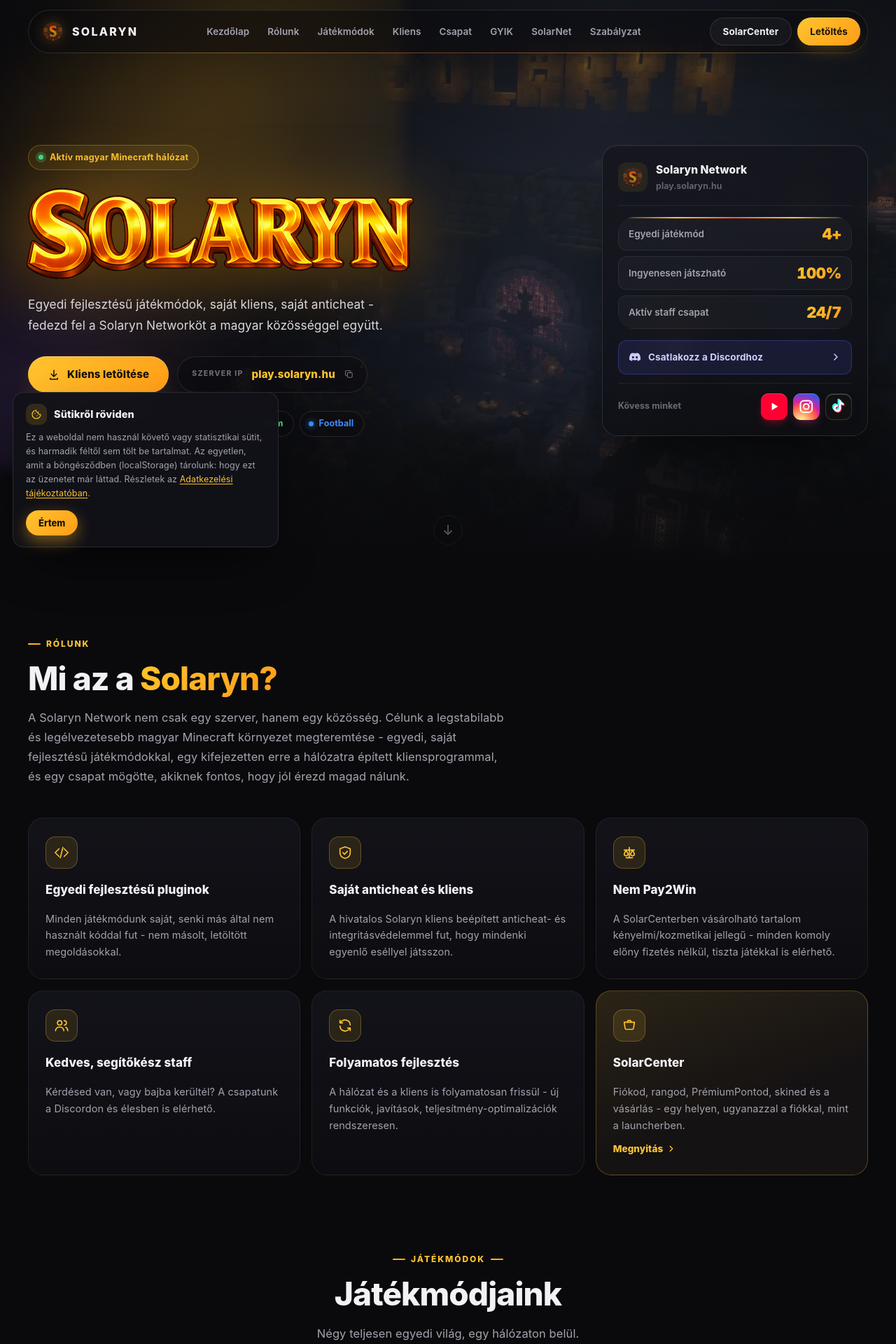
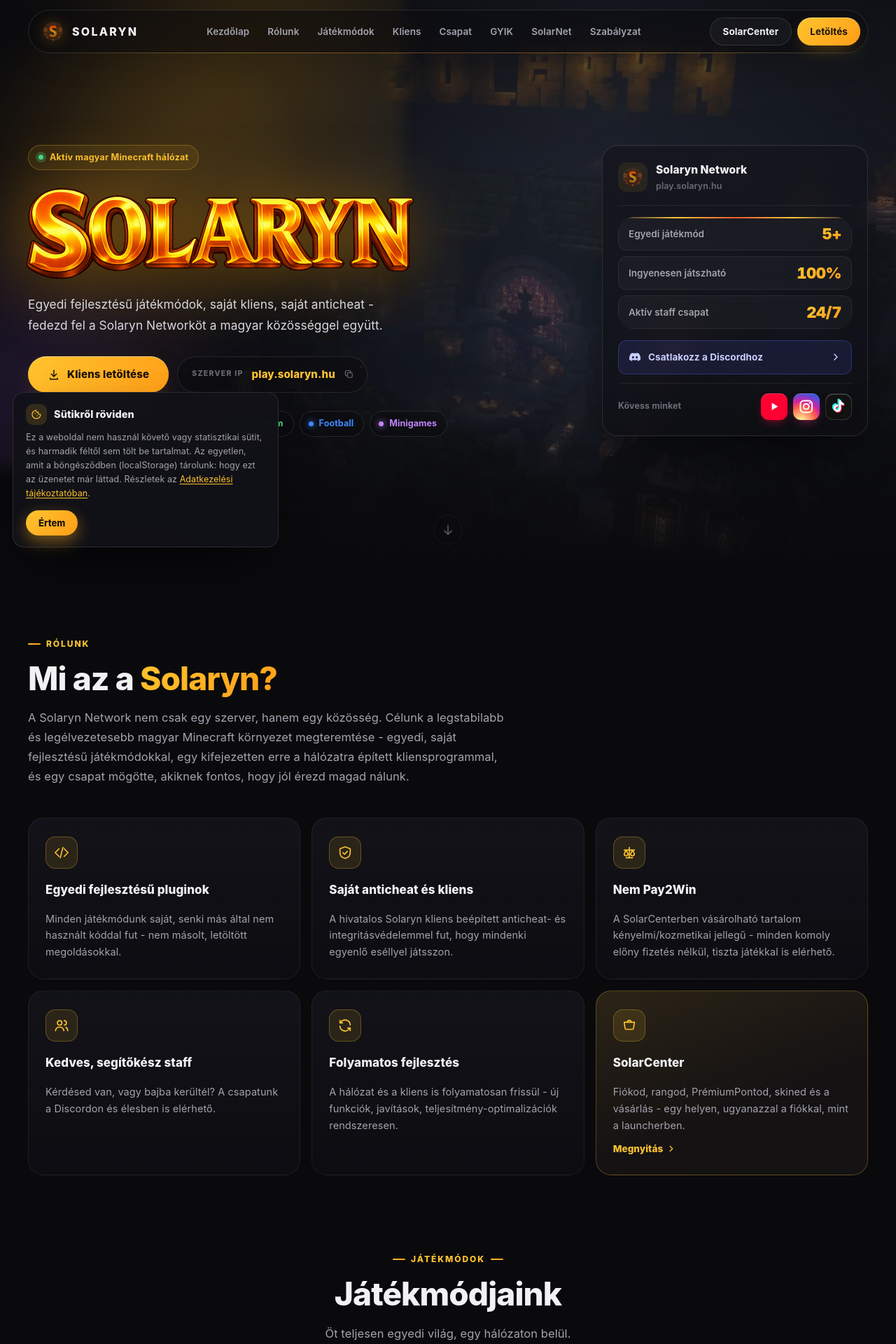
Before and after one commit to Imperiu4s/solaryn, a PHP site: page / in a window 1280 px wide. Shown: the top 1920 px of the page at 70% size. Run offline with PHP 8.4, Linux system fonts and the light colour scheme.

Commit message:
Add files via upload

```diff
--- a/components.css
+++ b/components.css
@@ -89,6 +89,8 @@ a.team-card-name:hover svg { color: var(--gold); transform: translate(2px, -2px)
     padding: 4px 10px; border-radius: 999px; font-size: 11.5px; font-weight: 700; color: var(--text-dim);
     background: rgba(255, 255, 255, .04); border: 1px solid var(--stroke);
 }
+.team-card-sites { margin-top: auto; padding-top: 16px; display: flex; flex-wrap: wrap; justify-content: center; gap: 6px 16px; }
+.team-card-sites .team-card-site { margin-top: 0; padding-top: 0; }
 .team-card-site {
     margin-top: auto; padding-top: 16px;
     display: inline-flex; align-items: center; gap: 6px;
--- a/design.css
+++ b/design.css
@@ -38,6 +38,7 @@
     --acc-momentum: #ff5757;
     --acc-elyvientrum: #4ade80;
     --acc-foci: #3d8bff;
+    --acc-minigames: #c084fc;
 }
 
 * { font-family: inherit; }
@@ -206,6 +207,7 @@ nav .logo-word {
 .mode-momentum { --c: var(--acc-momentum); }
 .mode-elyvientrum { --c: var(--acc-elyvientrum); }
 .mode-foci { --c: var(--acc-foci); }
+.mode-minigames { --c: var(--acc-minigames); }
 
 .hero-panel {
     justify-self: end; width: 100%; max-width: 380px;
@@ -303,6 +305,7 @@ section { position: relative; }
 .feature-cta:hover .feature-link svg { transform: translateX(3px); }
 
 .modes-grid { display: grid; grid-template-columns: repeat(2, minmax(0, 1fr)); gap: 20px; }
+.modes-grid > .mode-card:last-child:nth-child(odd) { grid-column: 1 / -1; justify-self: center; width: calc((100% - 20px) / 2); }
 .mode-card {
     --c: var(--gold);
     position: relative; display: flex; flex-direction: column; overflow: hidden;
@@ -339,6 +342,7 @@ section { position: relative; }
 .accent-momentum { --c: var(--acc-momentum); }
 .accent-elyvientrum { --c: var(--acc-elyvientrum); }
 .accent-foci { --c: var(--acc-foci); }
+.accent-minigames { --c: var(--acc-minigames); }
 
 .client-section { padding-top: 120px; }
 .client-inner {
@@ -597,6 +601,7 @@ footer { margin-top: 110px; padding: 0 0 36px; background: none; border: none; t
         width: calc(100% - 32px);
     }
     .feature-grid, .modes-grid { grid-template-columns: minmax(0, 1fr); }
+    .modes-grid > .mode-card:last-child:nth-child(odd) { width: auto; justify-self: stretch; }
     .team-grid { grid-template-columns: minmax(0, 280px); }
     .info-section, .gamemodes-section, .client-section, .team-section, .faq-section { padding-top: 80px; }
     .mode-card-body { padding: 18px 20px 22px; }
--- a/index.html
+++ b/index.html
@@ -116,6 +116,7 @@
                     <a href="#jatekmodok" class="mode-chip mode-momentum">Momentum PvP</a>
                     <a href="#jatekmodok" class="mode-chip mode-elyvientrum">Elyvientrum</a>
                     <a href="#jatekmodok" class="mode-chip mode-foci">Football</a>
+                    <a href="#jatekmodok" class="mode-chip mode-minigames">Minigames</a>
                 </div>
             </div>
 
@@ -129,7 +130,7 @@
                 </div>
                 <div class="stats">
                     <div class="stat-item">
-                        <h2 data-count="4" data-suffix="+">0+</h2>
+                        <h2 data-count="5" data-suffix="+">0+</h2>
                         <p>Egyedi játékmód</p>
                     </div>
                     <div class="stat-item">
@@ -206,7 +207,7 @@
         <div class="section-head section-head-center reveal">
             <span class="eyebrow">Játékmódok</span>
             <h2 class="section-title">Játékmódjaink</h2>
-            <p class="section-subtitle">Négy teljesen egyedi világ, egy hálózaton belül.</p>
+            <p class="section-subtitle">Öt teljesen egyedi világ, egy hálózaton belül.</p>
         </div>
 
         <div class="modes-grid">
@@ -265,6 +266,20 @@
                     <p>A Football a Solaryn saját, Minecraftra épített csapatsport-élménye: két csapat, egy pálya, és egy igazi, fizikailag szimulált labda. Minden meccsen kapsz egy speciális Gyorsulás-képességet (rövid visszatöltési idővel), amivel az utolsó pillanatban előzheted meg az ellenfeled, vagy érhetsz be a labdához időben. A meccsek automatikusan rögzítik a statisztikáidat - góljaidat, meccseidet, győzelmeidet -, az eredmények pedig kikerülnek a Discord szerverünkre is, hogy mindenki lássa, ki a hét gólkirálya.</p>
                 </div>
             </article>
+
+            <article class="mode-card accent-minigames reveal">
+                <div class="mode-card-media">
+                    <picture>
+                        <source srcset="assets/minigames.webp" type="image/webp">
+                        <img src="assets/minigames.jpg" alt="Minigames lobby" loading="lazy">
+                    </picture>
+                    <span class="mode-card-tag"><svg viewBox="0 0 24 24" aria-hidden="true"><path d="M7 8h10a4 4 0 0 1 4 4v3a3 3 0 0 1-5.4 1.8L14.5 15h-5l-1.1 1.8A3 3 0 0 1 3 15v-3a4 4 0 0 1 4-4z"/></svg>Szezonális · Minijátékok</span>
+                </div>
+                <div class="mode-card-body">
+                    <h3>Minigames</h3>
+                    <p>A Minigames-en mindig szezonális játékok futnak: időszakonként cserélődnek, így mindig van valami új, amit kipróbálhatsz. Ilyen például a BedWars, de jönnek majd más klasszikusok és saját ötletek is. Ugorj be egy gyors körre egyedül vagy a barátaiddal.</p>
+                </div>
+            </article>
         </div>
     </section>
 
@@ -279,9 +294,9 @@
                     <button type="button" class="client-lock-btn" disabled>
                         <svg viewBox="0 0 24 24" width="18" height="18" aria-hidden="true"><rect x="5" y="10.5" width="14" height="10" rx="2.5" fill="none" stroke="currentColor" stroke-width="2"/><path d="M8.5 10.5V7.5a3.5 3.5 0 0 1 7 0v3" fill="none" stroke="currentColor" stroke-width="2"/></svg>
                         Kliens letöltése
-                        <span class="client-lock-date">okt. 23.</span>
+                        <span class="client-lock-date">okt. 25.</span>
                     </button>
-                    <p class="client-lock-note"><strong>A szerver október 23-án nyit</strong> - ekkortól lesz letölthető a kliens. Addig a <a href="https://dc.solaryn.hu" target="_blank" rel="noopener">Discord szerverünk</a> <b>#spoilerek</b> csatornájában mutatunk meg 1-2 érdekességet.</p>
+                    <p class="client-lock-note"><strong>A kliens október 25-én lesz letölthető.</strong> Addig a <a href="https://dc.solaryn.hu" target="_blank" rel="noopener">Discord szerverünk</a> <b>#spoilerek</b> csatornájában mutatunk meg 1-2 érdekességet.</p>
                 </div>
 
                 <div class="client-steps">
@@ -334,9 +349,13 @@
                 <div class="team-card-stage"><canvas id="teamSkinKisskorboy" width="150" height="200"></canvas></div>
                 <a href="https://kisskorboy.hu" class="team-card-name" target="_blank" rel="noopener">Kisskorboy <svg viewBox="0 0 24 24" width="14" height="14" aria-hidden="true"><path d="M8 16L16 8M9.5 8H16v6.5" fill="none" stroke="currentColor" stroke-width="2.2" stroke-linecap="round" stroke-linejoin="round"/></svg></a>
                 <div class="team-card-role">Tulajdonos · Fejlesztő</div>
-                <p class="team-card-bio">Több éve vagyok fejlesztő, és rengeteg projektben vettem már részt. Saját játékom is van, ami az <strong>Overclock</strong> névre hallgat. A Solarynon a fejlesztésért és a technikai háttérért felelek, hogy minden gyorsan, stabilan és biztonságosan fusson.</p>
-                <div class="team-card-tags"><span>Fejlesztés</span><span>Technikai háttér</span><span>Overclock</span></div>
-                <a href="https://kisskorboy.hu" class="team-card-site" target="_blank" rel="noopener">kisskorboy.hu <svg viewBox="0 0 24 24" width="14" height="14" aria-hidden="true"><path d="M8 16L16 8M9.5 8H16v6.5" fill="none" stroke="currentColor" stroke-width="2.2" stroke-linecap="round" stroke-linejoin="round"/></svg></a>
+                <p class="team-card-bio">Több éve vagyok fejlesztő, és rengeteg projektben vettem már részt. Saját játékom is van, ami az <strong>Overclock</strong> névre hallgat, és saját böngészőm is, ami a <strong>Tracer</strong> nevet viseli. A Solarynon a fejlesztésért és a technikai háttérért felelek, hogy minden gyorsan, stabilan és biztonságosan fusson.</p>
+                <div class="team-card-tags"><span>Fejlesztés</span><span>Technikai háttér</span><span>Overclock</span><span>Tracer</span></div>
+                <div class="team-card-sites">
+                    <a href="https://kisskorboy.hu" class="team-card-site" target="_blank" rel="noopener">kisskorboy.hu <svg viewBox="0 0 24 24" width="14" height="14" aria-hidden="true"><path d="M8 16L16 8M9.5 8H16v6.5" fill="none" stroke="currentColor" stroke-width="2.2" stroke-linecap="round" stroke-linejoin="round"/></svg></a>
+                    <a href="https://overclockgame.hu" class="team-card-site" target="_blank" rel="noopener">overclockgame.hu <svg viewBox="0 0 24 24" width="14" height="14" aria-hidden="true"><path d="M8 16L16 8M9.5 8H16v6.5" fill="none" stroke="currentColor" stroke-width="2.2" stroke-linecap="round" stroke-linejoin="round"/></svg></a>
+                    <a href="https://tracerweb.hu" class="team-card-site" target="_blank" rel="noopener">tracerweb.hu <svg viewBox="0 0 24 24" width="14" height="14" aria-hidden="true"><path d="M8 16L16 8M9.5 8H16v6.5" fill="none" stroke="currentColor" stroke-width="2.2" stroke-linecap="round" stroke-linejoin="round"/></svg></a>
+                </div>
             </div>
             <div class="team-card reveal" style="--reveal-delay:.08s">
                 <div class="team-card-stage"><canvas id="teamSkinImperiussss" width="150" height="200"></canvas></div>
--- a/solarnet/index.html
+++ b/solarnet/index.html
@@ -211,13 +211,13 @@
             <div class="sn-price-row">
                 <div class="sn-price-item">
                     <span class="sn-price-label">Csatlakozási díj</span>
-                    <span class="sn-price-value">10 000 <small>Ft</small></span>
+                    <span class="sn-price-value">5 000 <small>Ft</small></span>
                     <span class="sn-price-note">egyszer, a partnerség indulásakor</span>
                 </div>
                 <span class="sn-price-plus" aria-hidden="true">+</span>
                 <div class="sn-price-item">
                     <span class="sn-price-label">Havi díj</span>
-                    <span class="sn-price-value">5 000 <small>Ft / hó</small></span>
+                    <span class="sn-price-value">2 500 <small>Ft / hó</small></span>
                     <span class="sn-price-note">ezt követően, minden hónapban</span>
                 </div>
             </div>
```
Also changed, not shown: assets/launcher-preview.jpg, assets/minigames.jpg (added), assets/minigames.webp (added).
